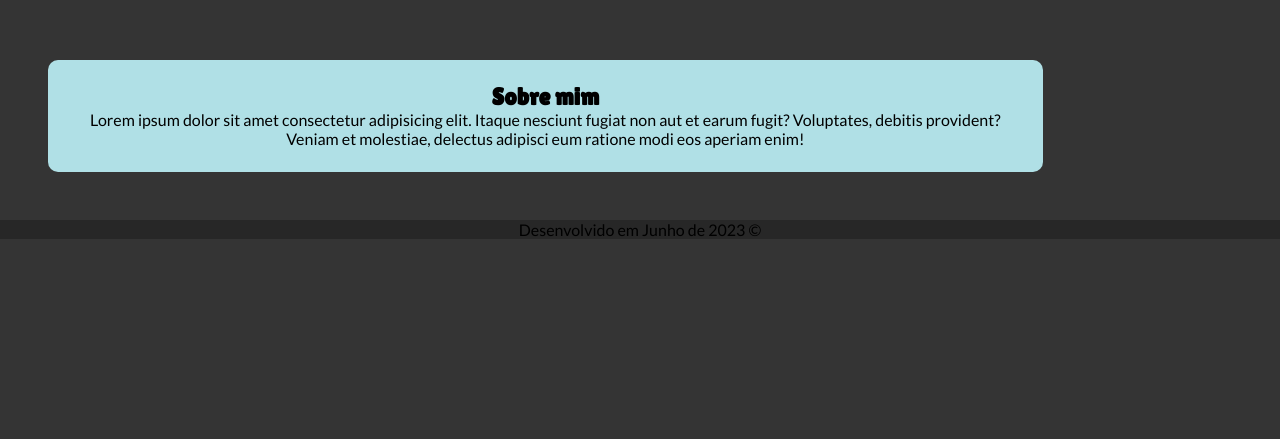
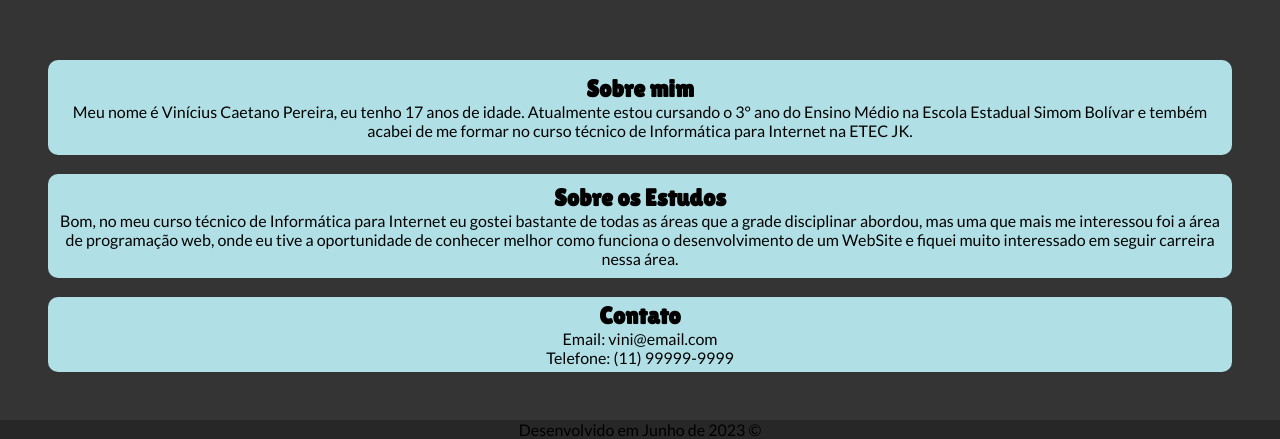
Before and after one commit to vinipereiraa/pagina-pessoal, a plain HTML site: page index.html in a window 1280 px wide. Shown: the part 874-1313 px from the top of the page. Before the commit the page ends 1113 px from the top, so only its background shows below. Drawn offline with Linux system fonts and the light colour scheme.

Commit message:
alterações feitas

```diff
--- a/estilo/estilo.css
+++ b/estilo/estilo.css
@@ -21,7 +21,6 @@
 
 body {
     background-color: var(---dark5);
-    height: 100vh;
     font-family: 'Lato';
 }
 
@@ -105,23 +104,33 @@ strong {
     text-align: center;
 }
 
-.sobre-mim {
-    justify-content: center;
-    align-items: center;
-    display: flex;
-
-    text-align: center;
-}
-
 #sobre-mim {
     background-color: var(---blue);
-    width: 80%;
-    padding: 2%;
     border-radius: 10px;
-
+    padding: 15px;
 }
 
 #sobre-mim h2 {
+    font-family: 'Lilita One';
+}
+
+#sobre-estudos {
+    background-color: var(---blue);
+    border-radius: 10px;
+    padding: 10px;
+}
+
+#sobre-estudos h2 {
+    font-family: 'Lilita One';
+}
+
+#contato {
+    background-color: var(---blue);
+    border-radius: 10px;
+    padding: 5px;
+}
+
+#contato h2 {
     font-family: 'Lilita One';
 }
 
--- a/index.html
+++ b/index.html
@@ -4,6 +4,7 @@
     <meta charset="UTF-8">
     <meta http-equiv="X-UA-Compatible" content="IE=edge">
     <meta name="viewport" content="width=device-width, initial-scale=1.0">
+    <link rel="shortcut icon" href="../imagens/logovinicius.png" type="image/x-icon">
     <link rel="stylesheet" href="../estilo/estilo.css">
     <title>Página Pessoal</title>
 </head>
@@ -12,9 +13,9 @@
     <header>
         <div class="box-header">
             <nav>
-                <a href="#">Sobre Mim</a>
-                <a href="#">Sobre os estudos</a>
-                <a href="#">Contato</a>
+                <a href="#sobre-mim">Sobre Mim</a>
+                <a href="#sobre-estudos">Sobre os estudos</a>
+                <a href="#contato">Contato</a>
             </nav>
         </div>
     </header>
@@ -36,7 +37,22 @@
                 <div id="sobre-mim">
                     <div>
                         <h2>Sobre mim</h2>
-                        <p>Lorem ipsum dolor sit amet consectetur adipisicing elit. Itaque nesciunt fugiat non aut et earum fugit? Voluptates, debitis provident? Veniam et molestiae, delectus adipisci eum ratione modi eos aperiam enim!</p>
+                        <p>Meu nome é Vinícius Caetano Pereira, eu tenho 17 anos de idade. Atualmente estou cursando o 3° ano do Ensino Médio na Escola Estadual Simom Bolívar e tembém acabei de me formar no curso técnico de Informática para Internet na ETEC JK. </p>
+                    </div>
+                </div>
+                <br>
+                <div id="sobre-estudos">
+                    <div>
+                        <h2>Sobre os Estudos</h2>
+                        <p>Bom, no meu curso técnico de Informática para Internet eu gostei bastante de todas as áreas que a grade disciplinar abordou, mas uma que mais me interessou foi a área de programação web, onde eu tive a oportunidade de conhecer melhor como funciona o desenvolvimento de um WebSite e fiquei muito interessado em seguir carreira nessa área. </p>
+                    </div>
+                </div>
+                <br>
+                <div id="contato">
+                    <div>
+                        <h2>Contato</h2>
+                        <p>Email: vini@email.com</p>
+                        <p>Telefone: (11) 99999-9999</p>
                     </div>
                 </div>
             </section>
```
Also changed, not shown: imagens/logoatual.png (deleted), imagens/logovini.png (deleted), imagens/logovinicius.png (added).
